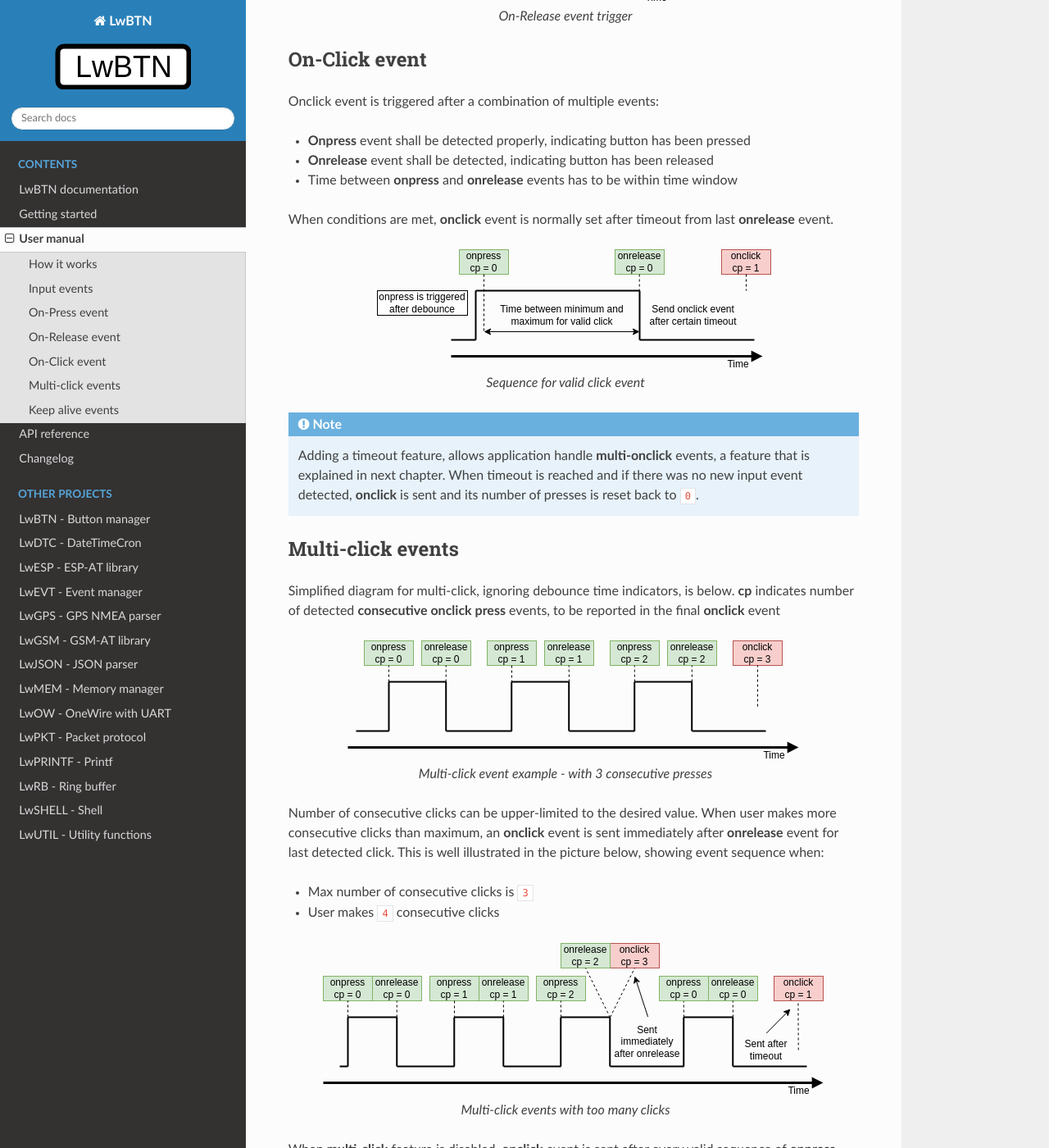
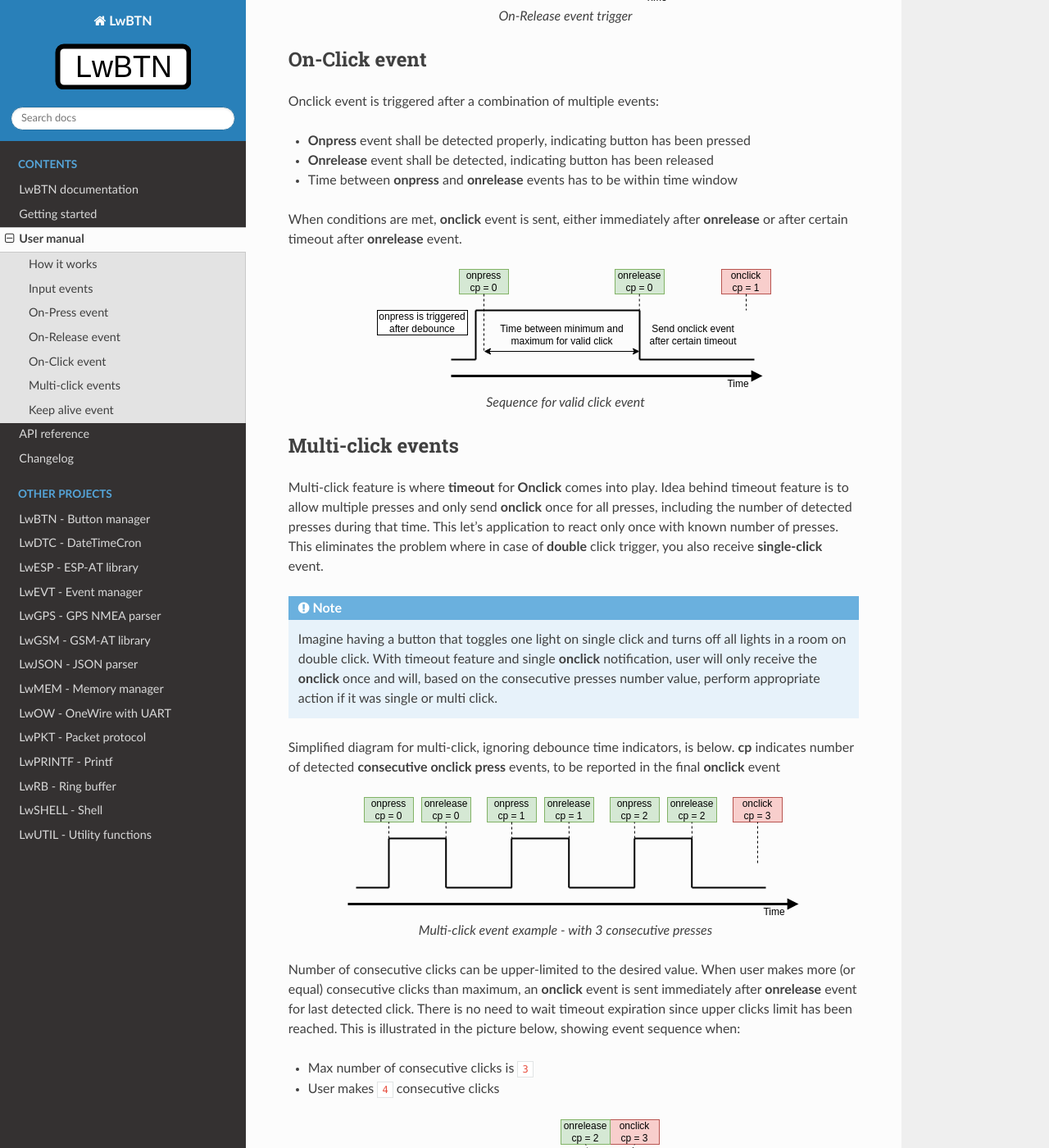
Before and after one commit to MaJerle/lwbtn, a Sphinx documentation site: the page built from docs/user-manual/index.rst, in a window 1280 px wide and 1400 px high, scrolled down 1553 px. Shown: the whole window at 82% size. Built offline with Sphinx 7.4.7 and the Read the Docs theme 2.0.0, drawn with Linux system fonts in a browser that asks for light colours; the version number could not be read and is left out; some of the changed text lies outside the part shown.

Commit message:
Add keepalive events

```diff
--- a/docs/user-manual/index.rst
+++ b/docs/user-manual/index.rst
@@ -62,7 +62,7 @@
 - **Onrelease** event shall be detected, indicating button has been released
 - Time between **onpress** and **onrelease** events has to be within time window
 
-When conditions are met, **onclick** event is normally set after timeout from last **onrelease** event.
+When conditions are met, **onclick** event is sent, either immediately after **onrelease** or after certain timeout after **onrelease** event.
 
 .. figure:: ../static/images/btn-events-click.svg
     :align: center
@@ -70,12 +70,18 @@
 
     Sequence for valid click event
 
-.. note::
-    Adding a timeout feature, allows application handle **multi-onclick** events, a feature that is explained in next chapter.
-    When timeout is reached and if there was no new input event detected, **onclick** is sent and its number of presses is reset back to ``0``.
-
 Multi-click events
 ^^^^^^^^^^^^^^^^^^
+
+Multi-click feature is where **timeout** for **Onclick** comes into play.
+Idea behind timeout feature is to allow multiple presses and only send **onclick** once for all presses,
+including the number of detected presses during that time. This let's application to react only
+once with known number of presses. This eliminates the problem where in case of **double** click trigger, you also receive **single-click** event.
+
+.. note::
+    Imagine having a button that toggles one light on single click and turns off all lights in a room on double click.
+    With timeout feature and single **onclick** notification, user will only receive the **onclick** once and will,
+    based on the consecutive presses number value, perform appropriate action if it was single or multi click.
 
 Simplified diagram for multi-click, ignoring debounce time indicators, is below.
 **cp** indicates number of detected **consecutive onclick press** events, to be reported in the final **onclick** event
@@ -87,8 +93,9 @@
     Multi-click event example - with 3 consecutive presses
 
 Number of consecutive clicks can be upper-limited to the desired value.
-When user makes more consecutive clicks than maximum, an **onclick** event is sent immediately after **onrelease** event for last detected click.
-This is well illustrated in the picture below, showing event sequence when:
+When user makes more (or equal) consecutive clicks than maximum, an **onclick** event is sent immediately after **onrelease** event for last detected click.
+There is no need to wait timeout expiration since upper clicks limit has been reached.
+This is illustrated in the picture below, showing event sequence when:
 
 * Max number of consecutive clicks is ``3``
 * User makes ``4`` consecutive clicks
@@ -111,5 +118,16 @@
 
     Multi-click events disabled with cp == 1
 
-Keep alive events
-^^^^^^^^^^^^^^^^^
+Keep alive event
+^^^^^^^^^^^^^^^^
+
+**Keep-alive** event is sent periodically between **onpress** and **onrelease** events.
+It can be used to detect application is still alive and provides counter how many keep-alive events have been sent up to the point of event.
+
+Feature can be used to make a trigger at specific time if button is in active state (a hold event).
+
+.. figure:: ../static/images/btn-events-keep-alive.svg
+    :align: center
+    :alt: Keep alive events with 2 successful click events
+
+    Keep alive events with 2 successful click events
```
Also changed, not shown: docs/static/images/btn-events-click-multi-disabled.svg, docs/static/images/btn-events-keep-alive.svg (added).
